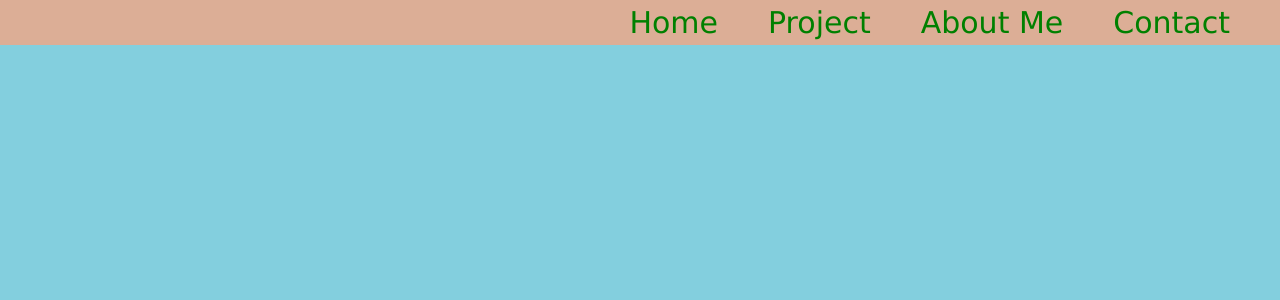
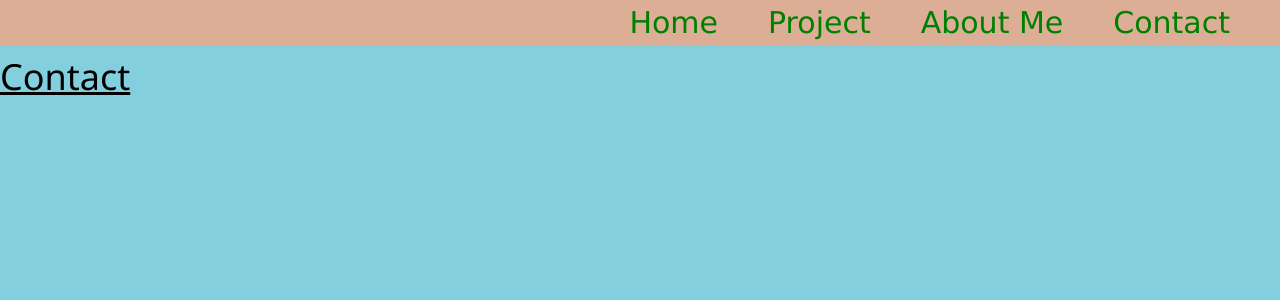
Before and after one commit to StudentCZ/my-website, a React (Create React App) app: page /contact in a window 1280 px wide. Shown: the top 300 px of the page. Built offline with nearby package versions, Linux system fonts and the light colour scheme.

Commit message:
fixed heading in contact page

```diff
--- a/src/components/Contact.js
+++ b/src/components/Contact.js
@@ -2,7 +2,11 @@
 import style from './Contact.module.css';
 
 const Contact = () => {
-  return <div>Contact Page</div>;
+  return (
+    <div className={style.contact}>
+      <h1>Contact</h1>
+    </div>
+  );
 };
 
 export default Contact;
--- a/src/components/Contact.module.css
+++ b/src/components/Contact.module.css
@@ -0,0 +1,4 @@
+.contact {
+  margin-top: 50px;
+  text-decoration: underline;
+}
```
